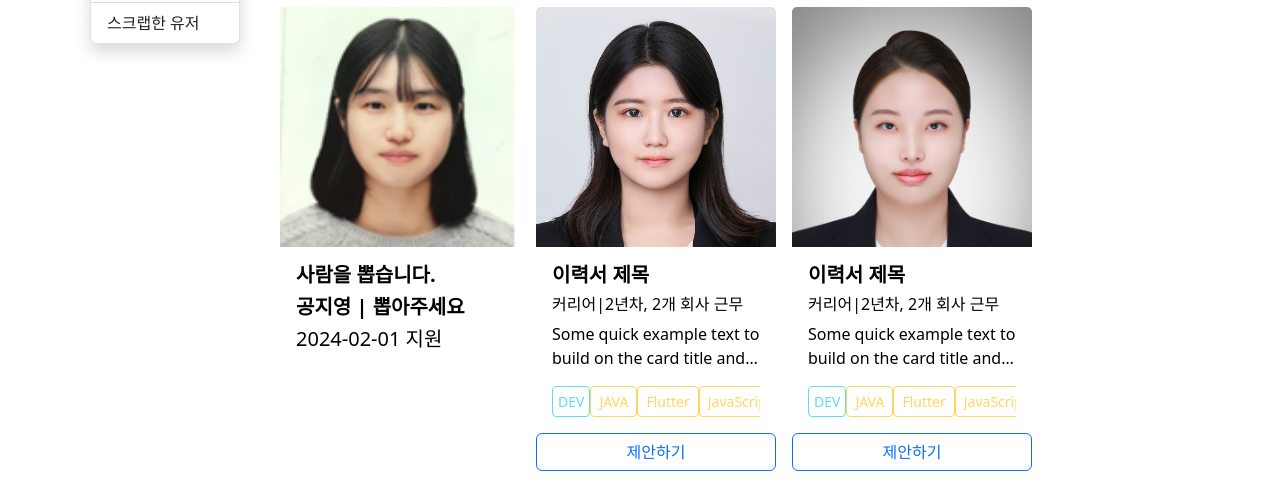
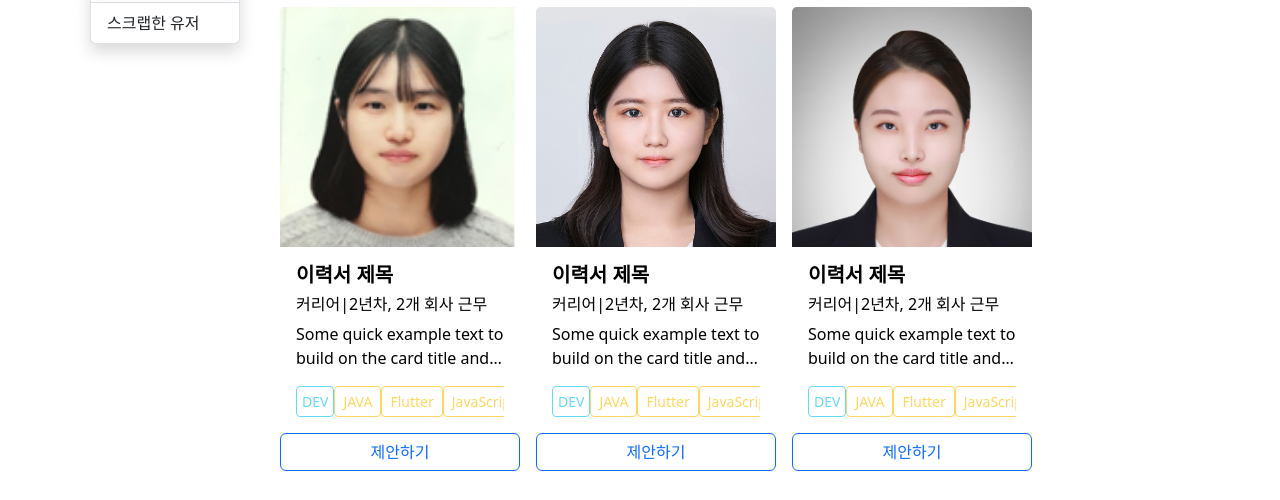
Before and after one commit to Hyeonjeong-JANG/miniproject-view, a plain HTML site: page view/company/getResume.html in a window 1280 px wide. Shown: the part 282-782 px from the top of the page. Drawn offline with nearby package versions, Linux system fonts and the light colour scheme.

```diff
--- a/view/company/getResume.html
+++ b/view/company/getResume.html
@@ -57,18 +57,54 @@
             <h1>00에 도착한 이력서를 검토해보세요</h1>
             <br>
             <ul class="row row-cols-4 gap-3">
-                <!-- 이력서 시작 -->
                 <li class="card col" style="width: 15rem; padding: 0px !important; border: 0">
                     <a href="#" style="text-decoration: none; color: black">
                         <div style="width: 100%; height: 15rem; overflow: hidden">
                             <img src="/images/person1.png" class="card-img-top" alt="이력서 사진" />
                         </div>
                         <div class="card-body">
-                            <h5 class="card-title"><b>사람을 뽑습니다.</b></h5>
-                            <h5 class="card-title"><b><span>공지영</span> | <span>뽑아주세요</span></b></h5>
-                            <h5 class="card-title">2024-02-01 <span>지원</span></h5>
+                            <h5 class="card-title"><b>이력서 제목</b></h5>
+                            <h6><span>커리어</span>|<span>2년차, 2개 회사 근무</span></h6>
+                            <p class="card-text" style="
+                          display: -webkit-box;
+                          -webkit-line-clamp: 2;
+                          -webkit-box-orient: vertical;
+                          overflow: hidden;
+                          text-overflow: ellipsis;
+                        ">
+                                Some quick example text to build on the card title and make up
+                                the bulk of the card's content.
+                            </p>
+                            <!-- 버튼 구림 -->
+                            <div class="d-flex justify-content-start" style="
+                          display: -webkit-box;
+                          -webkit-line-clamp: 1;
+                          -webkit-box-orient: vertical;
+                          overflow: hidden;
+                          text-overflow: ellipsis;
+                        ">
+                                <button class="btn btn-outline-info btn-sm disabled"
+                                    style="padding: 0px 5px; margin-bottom: 0px !important">
+                                    DEV
+                                </button>
+                                <button class="btn btn-outline-warning btn-sm disabled">
+                                    JAVA
+                                </button>
+                                <button class="btn btn-outline-warning btn-sm disabled">
+                                    Flutter
+                                </button>
+                                <button class="btn btn-outline-warning btn-sm disabled">
+                                    JavaScript
+                                </button>
+                                <button class="btn btn-outline-warning btn-sm disabled">
+                                    React
+                                </button>
+                            </div>
                         </div>
                     </a>
+                    <div class="d-flex justify-content-center">
+                        <a href="#" class="btn btn-outline-primary mb-3" style="width: 100%">제안하기</a>
+                    </div>
                 </li>
 
                 <li class="card col" style="width: 15rem; padding: 0px !important; border: 0">
```
Also changed, not shown: view/company/resumeDetail.html (+2 -2 lines).
